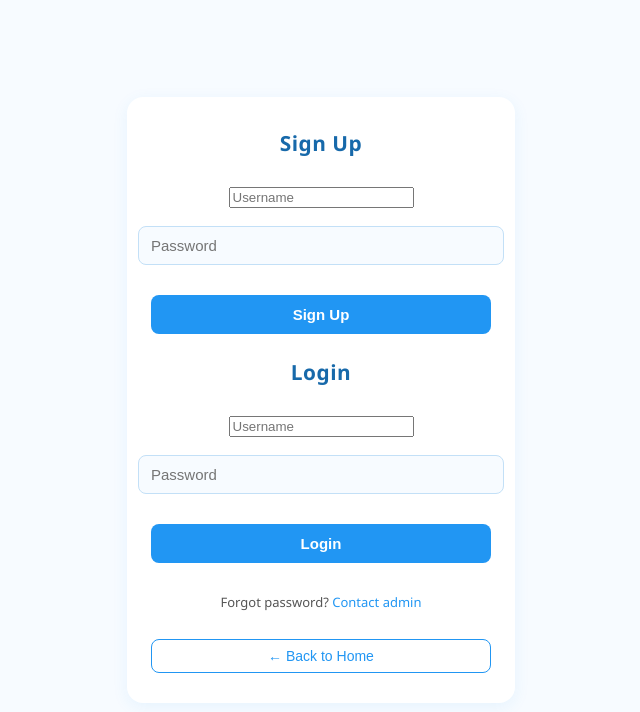
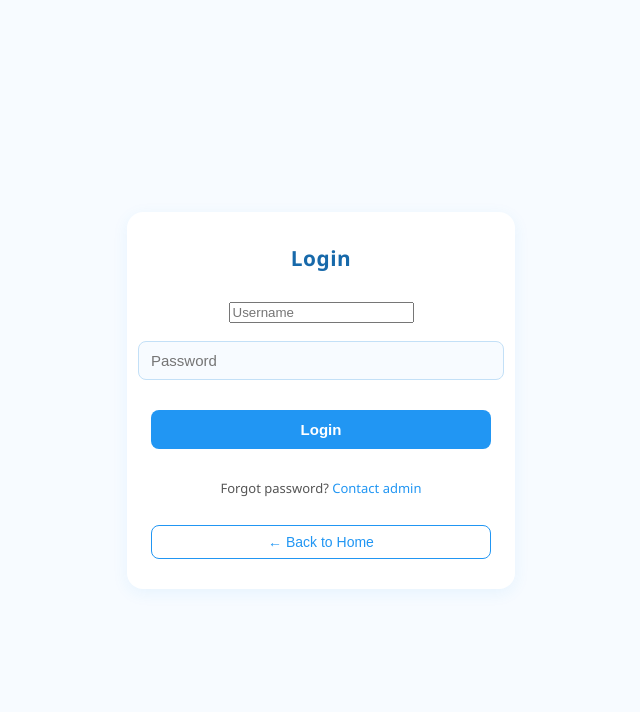
Before and after one commit to rudraPratapSing-H/Test-GDG-IETDAVV-, a website: page public/login.html in a window 1280 px wide. Shown: the whole page, without its empty margins (319-959 px from the left). Drawn offline with Linux system fonts and the light colour scheme.

Commit message:
hide previous button

```diff
--- a/public/login.html
+++ b/public/login.html
@@ -104,10 +104,10 @@
   </head>
   <body>
     <div class="login-container">
-      <h2>Sign Up</h2>
+      <!-- <h2>Sign Up</h2>
       <input id="signupUser" placeholder="Username" autocomplete="username" />
       <input id="signupPass" type="password" placeholder="Password" autocomplete="new-password" />
-      <button onclick="signup()">Sign Up</button>
+      <button onclick="signup()">Sign Up</button> -->
       <h2>Login</h2>
       <input id="loginUser" placeholder="Username" autocomplete="username" />
       <input id="loginPass" type="password" placeholder="Password" autocomplete="current-password" />
```
Also changed, not shown: public/index.html (+1 -0 lines).
